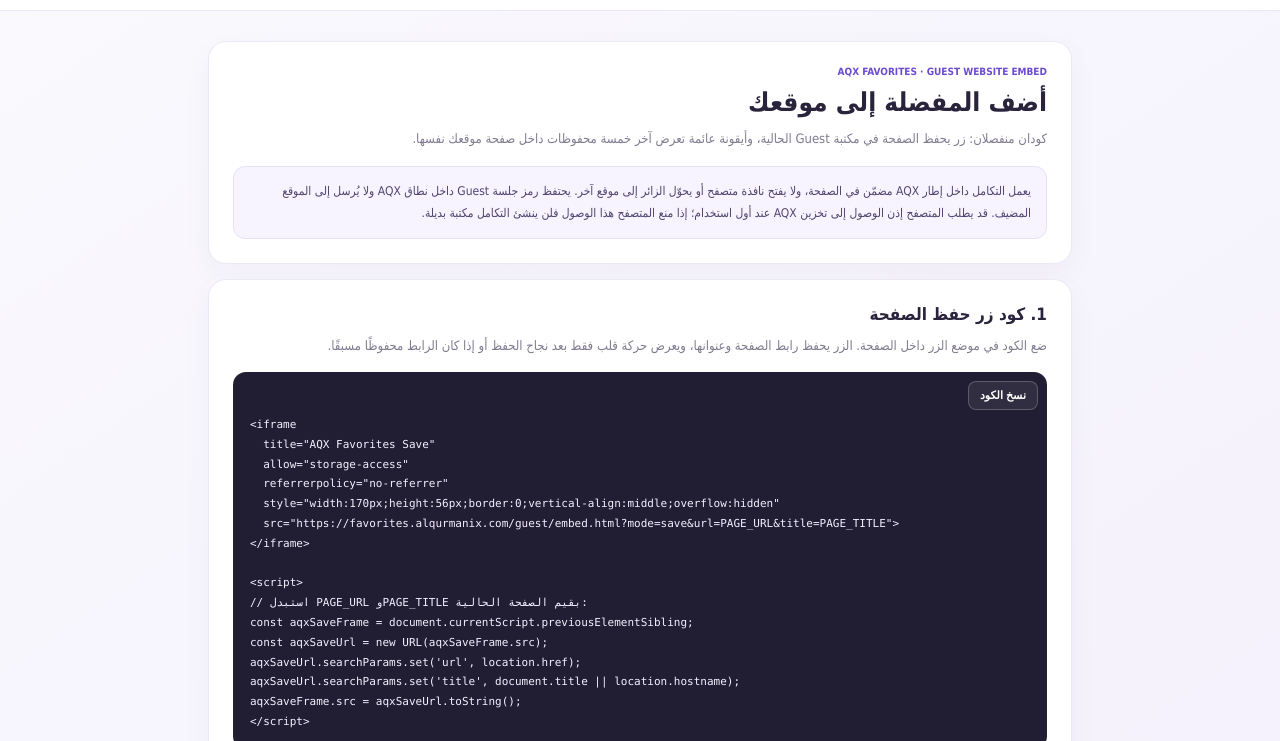
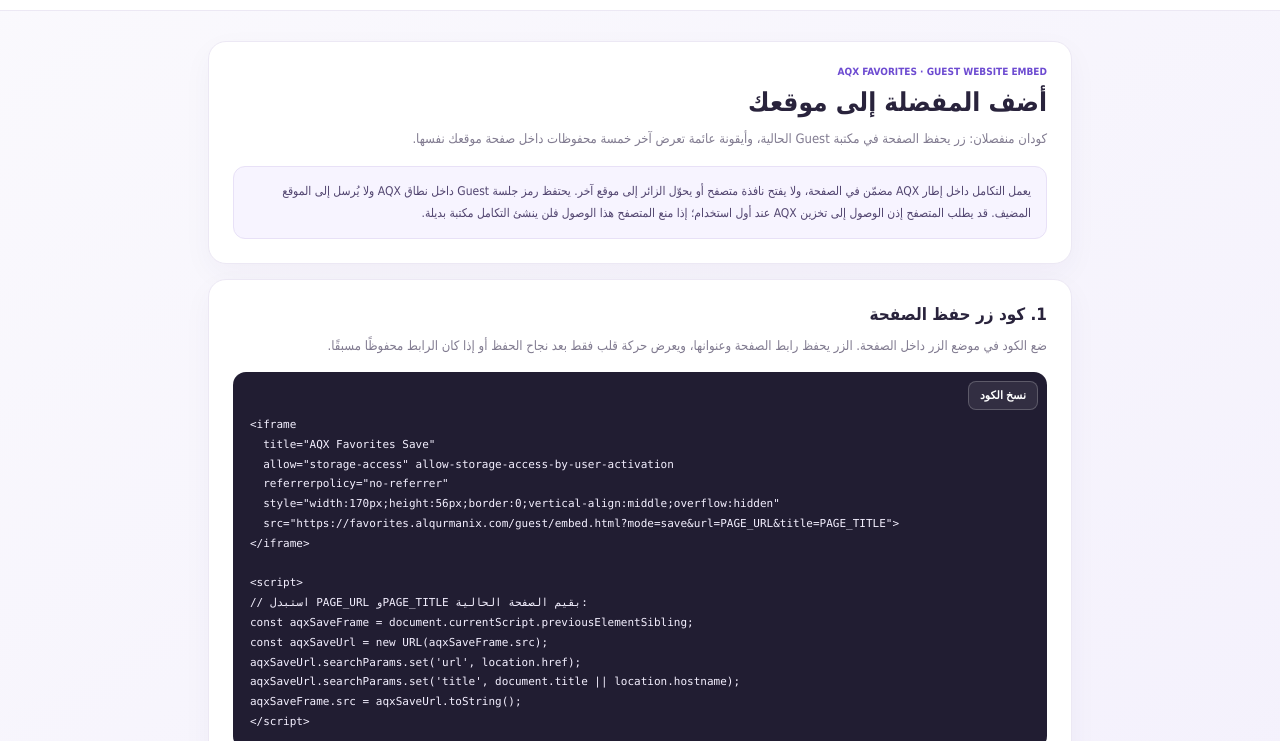
Before and after one commit to alqurmanix-oss/developers.favorites, a plain HTML site: page developers.html in a window 1280 px wide. Shown: the part 59-800 px from the top of the page. Drawn offline with Linux system fonts and the light colour scheme.

Commit message:
Declare iframe storage access permission for embeds

```diff
--- a/developers.html
+++ b/developers.html
@@ -15,7 +15,7 @@ main{max-width:900px;margin:30px auto;padding:0 18px}.hero,.panel{background:#ff
 <section class="panel"><h2>1. كود زر حفظ الصفحة</h2><p>ضع الكود في موضع الزر داخل الصفحة. الزر يحفظ رابط الصفحة وعنوانها، ويعرض حركة قلب فقط بعد نجاح الحفظ أو إذا كان الرابط محفوظًا مسبقًا.</p>
 <div class="codebox"><button class="copy" data-copy="save">نسخ الكود</button><pre id="save">&lt;iframe
   title="AQX Favorites Save"
-  allow="storage-access"
+  allow="storage-access" allow-storage-access-by-user-activation
   referrerpolicy="no-referrer"
   style="width:170px;height:56px;border:0;vertical-align:middle;overflow:hidden"
   src="https://favorites.alqurmanix.com/guest/embed.html?mode=save&amp;url=PAGE_URL&amp;title=PAGE_TITLE"&gt;
```
